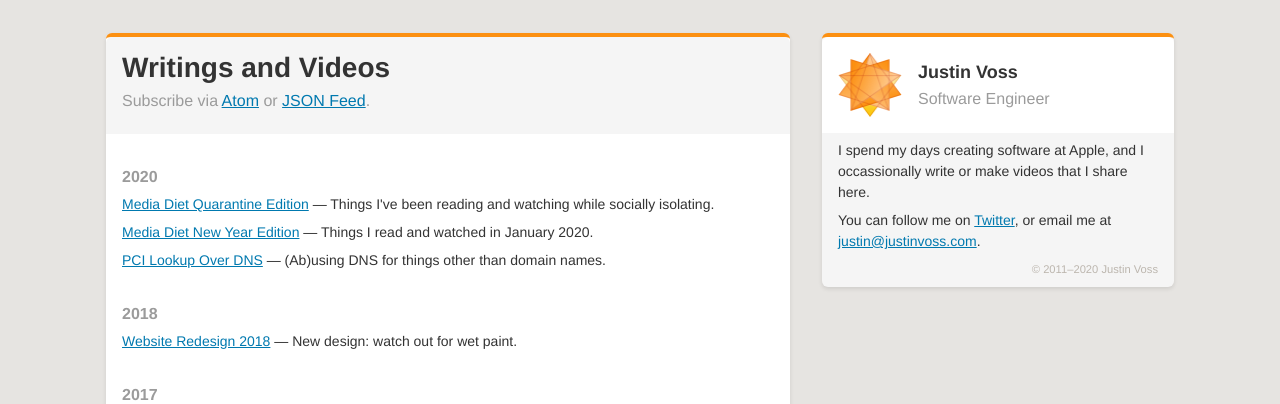
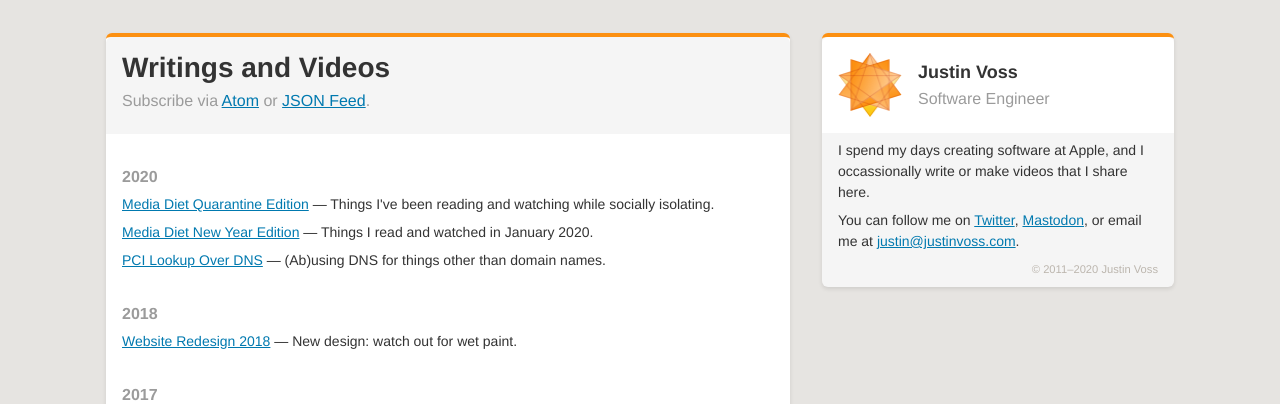
Before and after one commit to justinvoss/justinvoss.com, a Jekyll site: the page built from index.html, in a window 1280 px wide. Shown: the top 404 px of the page. Built offline with Jekyll 4.4.1, drawn with Linux system fonts in a browser that asks for light colours.

Commit message:
Add links to Mastodon profile

```diff
--- a/_includes/about-box.html
+++ b/_includes/about-box.html
@@ -11,6 +11,6 @@
     </div><!-- .l-section-header -->
 
     <p>I spend my days creating software at Apple, and I occassionally write or make videos that I share here.</p>
-    <p>You can follow me on <a href="https://twitter.com/justinvoss" rel="me">Twitter</a>, or email me at <a href="mailto:{{ site.email }}">{{ site.email }}</a>.</p>
+    <p>You can follow me on <a href="https://twitter.com/justinvoss" rel="me">Twitter</a>, <a rel="me" href="https://mastodon.social/@justinvoss">Mastodon</a>, or email me at <a href="mailto:{{ site.email }}">{{ site.email }}</a>.</p>
     <p class="s-site-copyright">{{ site.copyright }}</p>
 </section>
--- a/_layouts/default.html
+++ b/_layouts/default.html
@@ -32,6 +32,8 @@
     <meta name="author" value="Justin Voss">
 
     <link rel="me" href="https://micro.blog/justinvoss" />
+    <link rel="me" href="https://twitter.com/justinvoss" />
+    <link rel="me" href="https://mastodon.social/@justinvoss" />
 
     {% include analytics.html %}
 
```
